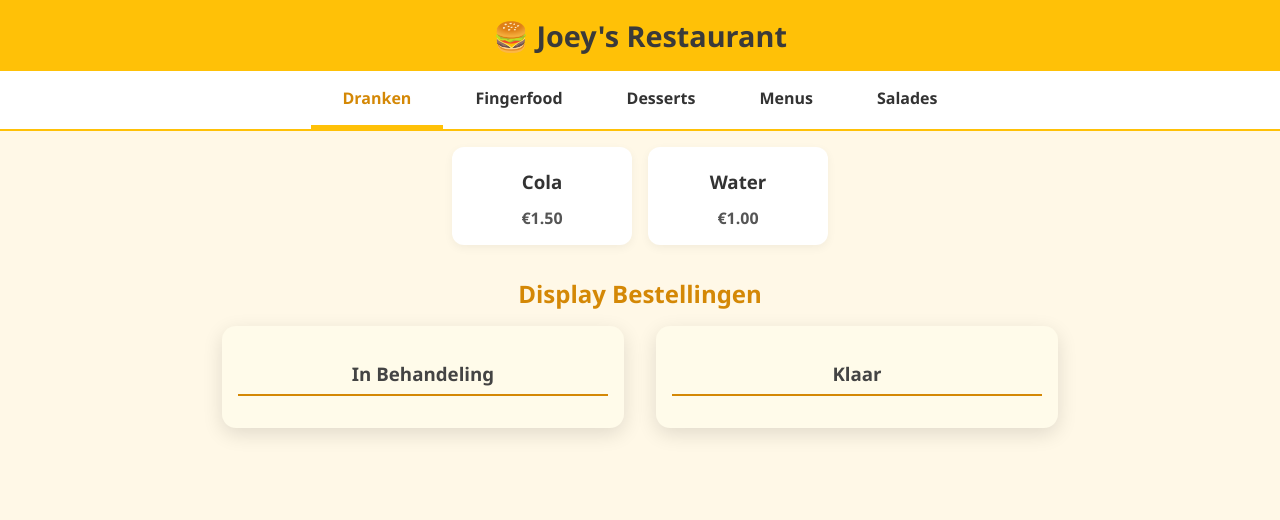
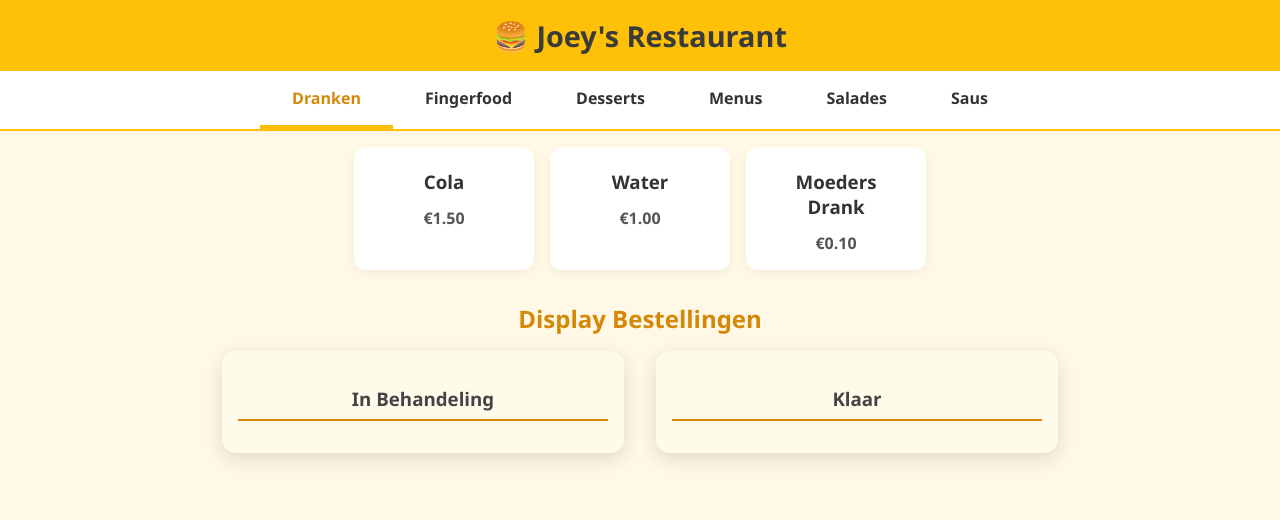
Before and after one commit to Joey226611/JR, a plain HTML site: page index.html in a window 1280 px wide. Drawn offline with Linux system fonts and the light colour scheme; no server answers.

Commit message:
Update index.html

```diff
--- a/index.html
+++ b/index.html
@@ -454,11 +454,14 @@
   const PRODUCTS = {
     "Dranken": [
       { id: "cola", name: "Cola", price: 1.50 },
-      { id: "water", name: "Water", price: 1.00 }
+      { id: "water", name: "Water", price: 1.00 },
+      { id: "moeder_drinken", name: "Moeders Drank", price: 0.10 }
     ],
     "Fingerfood": [
-      { id: "pringles_nat", name: "Pringles Natural", price: 0.10 },
-      { id: "pringles_bbq", name: "Pringles BBQ", price: 0.15 }
+      { id: "kip_nugget", name: "Kip Nugget", price: 0.30 },
+      { id: "frikandel", name: "Frikandel", price: 0.30 },
+      { id: "bami_blok", name: "Bami Blok", price: 0.30},
+      {id: "loempia", name: "Loempia", price: 0.30}
     ],
     "Desserts": [
       { id: "icecream", name: "IJsje", price: 2.00 },
@@ -472,6 +475,11 @@
     "Salades": [
       { id: "salade1", name: "Caesar salade", price: 5.50 },
       { id: "salade2", name: "Griekse salade", price: 6.00 }
+    ],
+    "Saus": [
+      { id: "mayonaise", name: "Mayonaise", price: 0.99 },
+      { id: "knoflook_saus", name: "Knoflook Saus", price: 0.99 },
+      { id: "curry", name: "Curry", price: 0.99 },
     ]
   };
 
```
